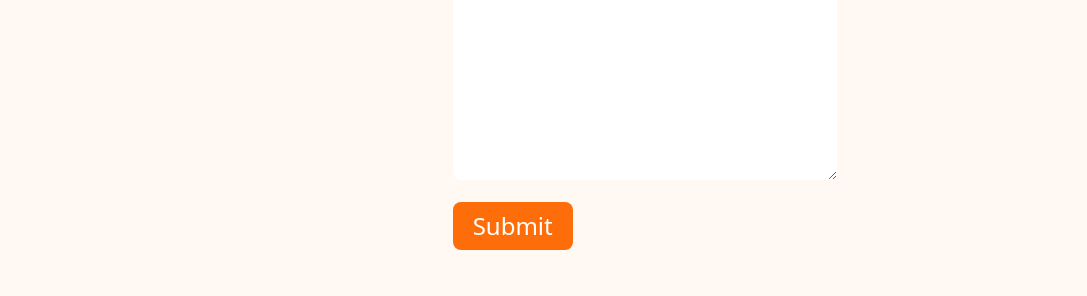
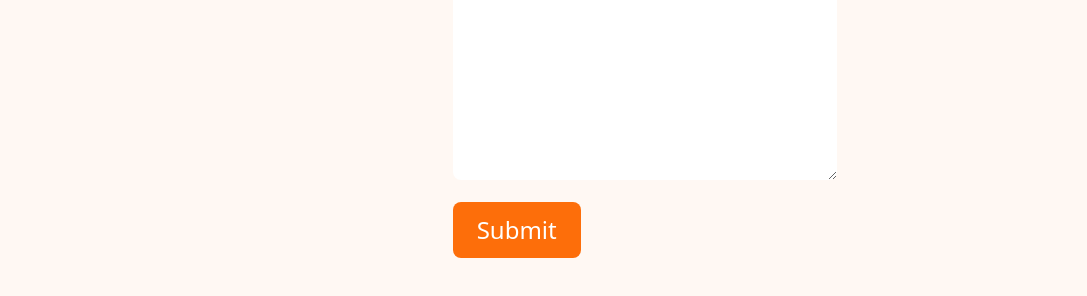
Before and after one commit to TASIM-Billah-01/my-portfolio, a plain HTML site: page index.html in a window 1280 px wide. Shown: the part 2200-2496 px from the top of the page, without its empty margins (96-1183 px from the left). Drawn offline with nearby package versions, Linux system fonts and the light colour scheme.

Commit message:
footer compled

```diff
--- a/index.html
+++ b/index.html
@@ -218,9 +218,20 @@
             <input type="email" name="" placeholder="enter your name" id="" class="w-96 p-4 my-3 rounded-xl text-xl">
              <textarea name="" id="" cols="30" rows="10" placeholder="message" class="w-full max-w-96 h-56 rounded-lg p-4 text-xl"></textarea>
              <br class="hidden lg:block">
-             <div class="bg-[#FD6E0A] text-[#FFFFFF]  text-center lg:text-left rounded-lg px-3 py-2 lg:px-5 lg:py-2 mt-4 inline-block ">
-                <button class="text-2xl">Submit</button>
+             <!-- <div class="bg-[#FD6E0A] text-[#FFFFFF]   rounded-lg px-3 py-2 lg:px-5 lg:py-2 mt-4 hidden lg:inline-block">
+                <button class="text-2xl flex ">Submit</button>
+            </div> -->
+
+            <div class="mt-4 flex justify-center lg:justify-start">
+                <button class="bg-[#FD6E0A] text-[#FFFFFF] rounded-lg px-4 py-2 lg:px-6 lg:py-3 text-2xl"> Submit</button>
             </div>
+
+            <!-- <div class="flex justify-center  lg:hidden">
+
+                <div class="bg-[#FD6E0A] text-[#FFFFFF]   rounded-lg px-3 py-2 lg:px-5 lg:py-2 mt-4 inline-block">
+                   <button class="text-2xl flex ">Submit</button>
+               </div>
+            </div> -->
             </div>
         </div>
     </footer>
```
